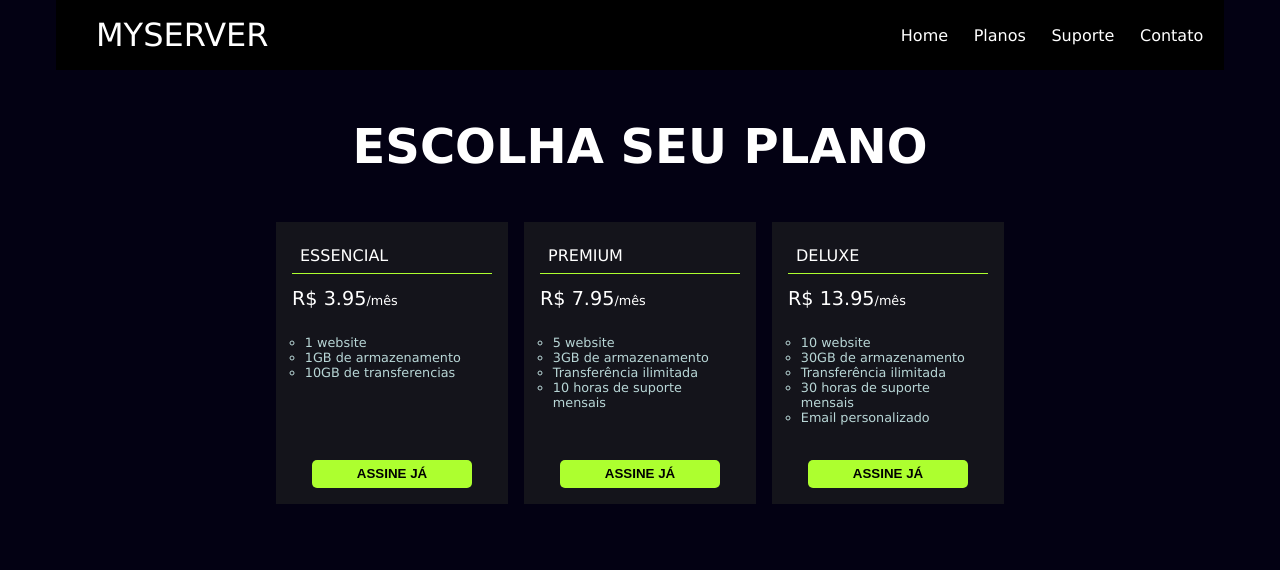
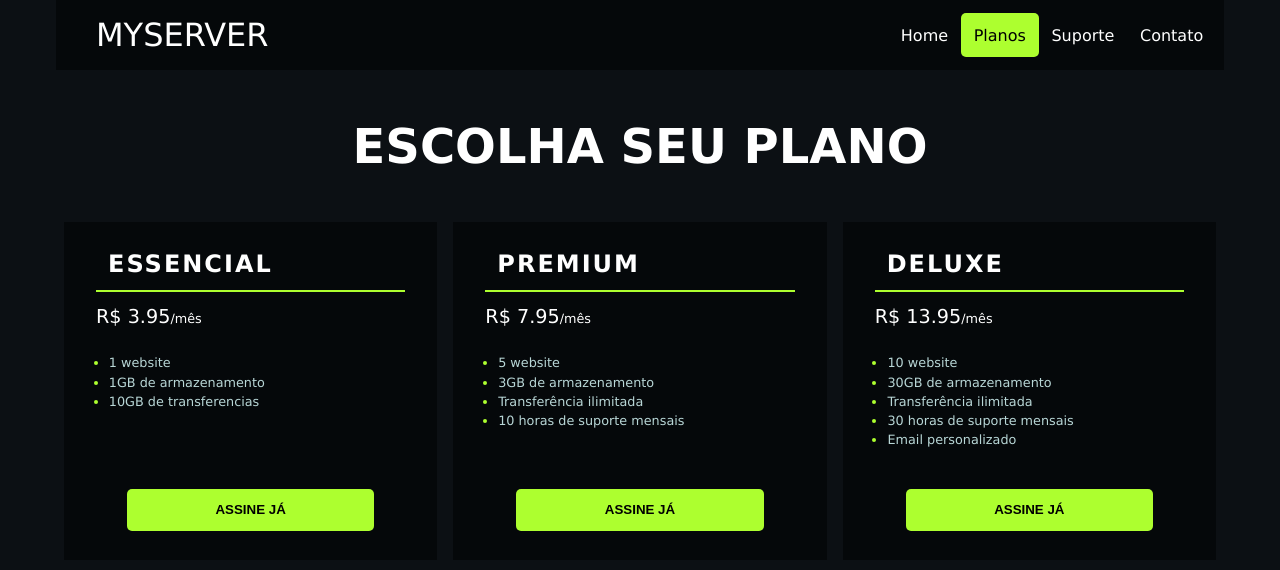
Before and after one commit to carolineconte/pagina-escolha-seu-plano, a plain HTML site: page index.html in a window 1280 px wide. Drawn offline with Linux system fonts and the light colour scheme.

Commit message:
Alteração CSS

```diff
--- a/index.html
+++ b/index.html
@@ -17,7 +17,7 @@
         <nav>
             <ul class="header-menu">
                 <li class="menu__item"><a href="#">Home</a></li>
-                <li class="menu__item"><a href="#">Planos</a></li>
+                <li class="menu__item--active"><a href="#">Planos</a></li>
                 <li class="menu__item"><a href="#">Suporte</a></li>
                 <li class="menu__item"><a href="#">Contato</a></li>
             </ul>
@@ -31,7 +31,7 @@
         <section class="plan">
 
             <div class="plan-card">
-                <p class="plan-card__title">essencial</p>
+                <h2 class="plan-card__title">essencial</h2>
                 <p class="plan-card__price"><span>R$ 3.95</span>/mês</p>
                 <ul class="cards__list">
                     <li>1 website</li>
@@ -42,7 +42,7 @@
             </div>
 
             <div class="plan-card">
-                <p class="plan-card__title">Premium</p>
+                <h2 class="plan-card__title">Premium</h2>
                 <p class="plan-card__price"><span>R$ 7.95</span>/mês</p>
                 <ul class="cards__list">
                     <li>5 website</li>
@@ -54,7 +54,7 @@
             </div>
 
             <div class="plan-card">
-                <p class="plan-card__title">Deluxe</p>
+                <h2 class="plan-card__title">Deluxe</h2>
                 <p class="plan-card__price"><span>R$ 13.95</span>/mês</p>
                 <ul class="cards__list">
                     <li>10 website</li>
--- a/style/style.css
+++ b/style/style.css
@@ -1,22 +1,28 @@
 * {
     padding: 0;
     margin: 0;
-
 }
 
 body {
-    background-color: rgb(3, 1, 19);
+    background-color: #0C1014;
     color: white;
     font-family: 'Lucida Sans', 'Lucida Sans Regular', 'Lucida Grande', 'Lucida Sans Unicode', Geneva, Verdana, sans-serif;
-    height: 100%;
 }
+
+main h1 {
+    text-transform: uppercase;
+    text-align: center;
+    margin: 1em;
+    font-size: 3em;
+}
+
 
 header {
     display: flex;
     justify-content: space-between;
     align-items: center;
     width: 90%;
-    background-color: black;
+    background-color: #05080a;
     padding: 1em .5em;
     margin: auto;
 }
@@ -33,6 +39,7 @@ header {
     margin: 0;
 }
 
+.menu__item--active a,
 .menu__item a {
     text-decoration: none;
     color: white;
@@ -40,48 +47,39 @@ header {
     margin: 0;
 }
 
-.menu__item a:hover {
+.menu__item--active a {
     background-color: greenyellow;
     color: black;
-    text-decoration: underline;
     border-radius: 5px;
+    pointer-events: none;
 }
 
-main {
-    display: flex;
-    flex-direction: column;
-    align-items: center;
-    width: 100%;
-
-}
-
-main h1 {
-    text-transform: uppercase;
-    margin: 1em;
-    font-size: 3em;
+.menu__item a:hover {
+    text-decoration: underline;
 }
 
 .plan {
     display: flex;
     gap: 1em;
     flex-wrap: wrap;
-    width: 100%;
-    justify-content: center;
+    width: 90%;
+    margin: auto;
 }
 
 .plan-card {
     display: flex;
+    flex: 1;
     flex-direction: column;
-    background-color: rgb(20, 20, 27);
-    flex-basis: 200px;
-    height: 250px;
-    padding: 1em;
+    background-color: #05080a;
+
+    padding: 1em 2em;
 }
 
 .plan-card__title {
     text-transform: uppercase;
-    border-bottom: 1px solid greenyellow;
+    border-bottom: 2px solid greenyellow;
     padding: .5em;
+    letter-spacing: 2px;
 }
 
 .plan-card__price {
@@ -97,31 +95,33 @@ main h1 {
 .cards__list {
     margin: 1em;
     font-size: .8em;
-    list-style-type: circle;
     flex-grow: 1;
+    line-height: 1.5em;
+    color: rgb(184, 214, 214);
 
 }
 
-.cards__list li {
-    color: rgb(184, 214, 214);
+.cards__list li::marker {
+    color: greenyellow;
+}
 
-}
 
 .plan-card__cta {
     align-self: center;
     justify-self: end;
     width: 80%;
-    padding: .5em 1em;
+    padding: 1em;
     background-color: greenyellow;
     text-transform: uppercase;
     font-weight: bold;
     border: none;
     border-radius: 5px;
+    margin: 2em 1em 1em;
 
 }
 
 .plan-card__cta:hover {
-    background-color: rgb(65, 81, 41);
+    box-shadow: 0 0 10px yellowgreen;
     text-decoration: underline;
     cursor: pointer;
 
```
